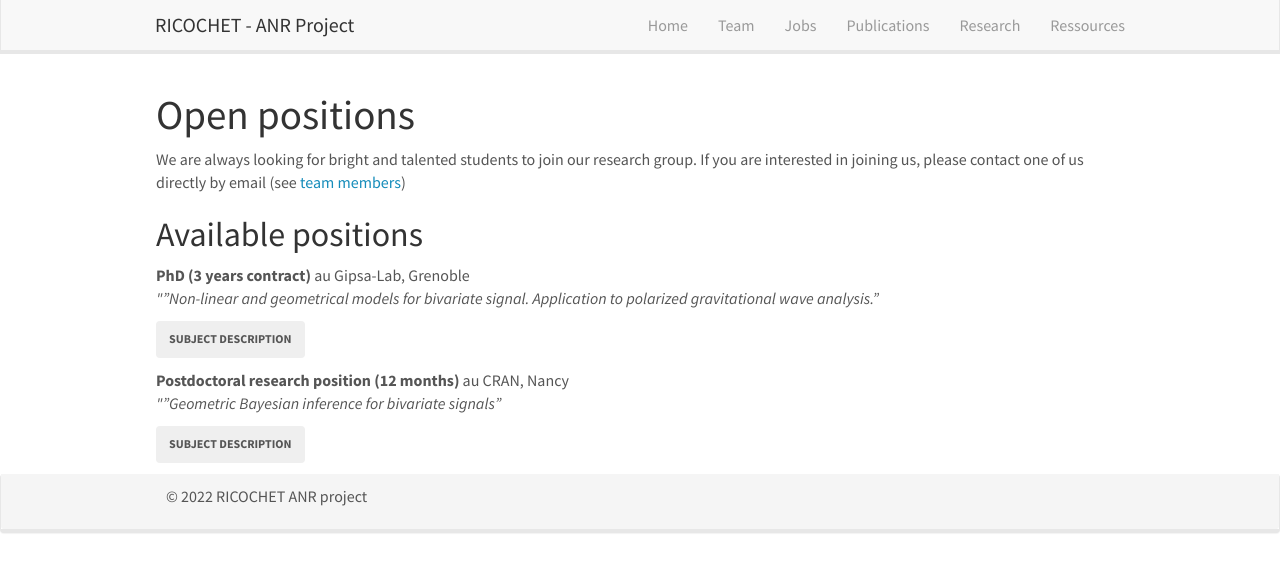
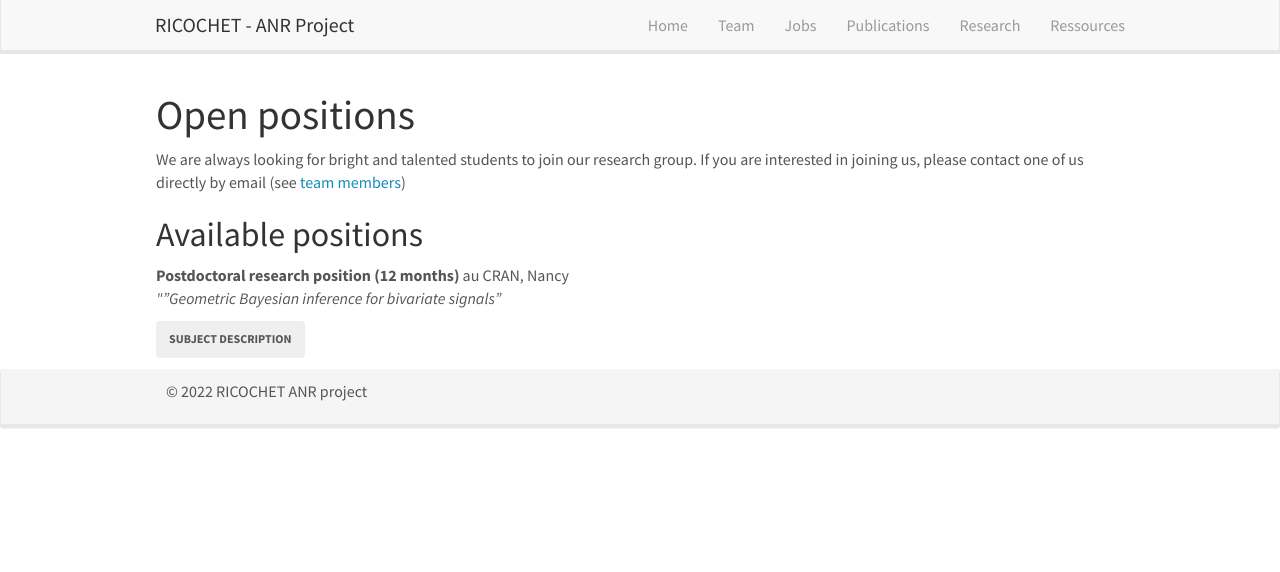
Before and after one commit to ricochet-anr/ricochet-anr.github.io, a Jekyll site: the page built from _pages/openings.md, in a window 1280 px wide. Shown: the top 572 px of the page. Built offline with Jekyll 4.4.1, drawn with Linux system fonts in a browser that asks for light colours; nearby versions of some CDN libraries.

Commit message:
jobs update

```diff
--- a/_data/jobslist.yml
+++ b/_data/jobslist.yml
@@ -1,9 +1,3 @@
--  style: PhD (3 years contract)
-   institution: Gipsa-Lab, Grenoble
-   title: Non-linear and geometrical models for bivariate signal. Application to polarized gravitational wave analysis.
-   active: 1
-   pdf : Sujet-these-Ricochet-2022.pdf
-
 -  style: Postdoctoral research position (12 months)
    institution: CRAN, Nancy
    title: Geometric Bayesian inference for bivariate signals
```
